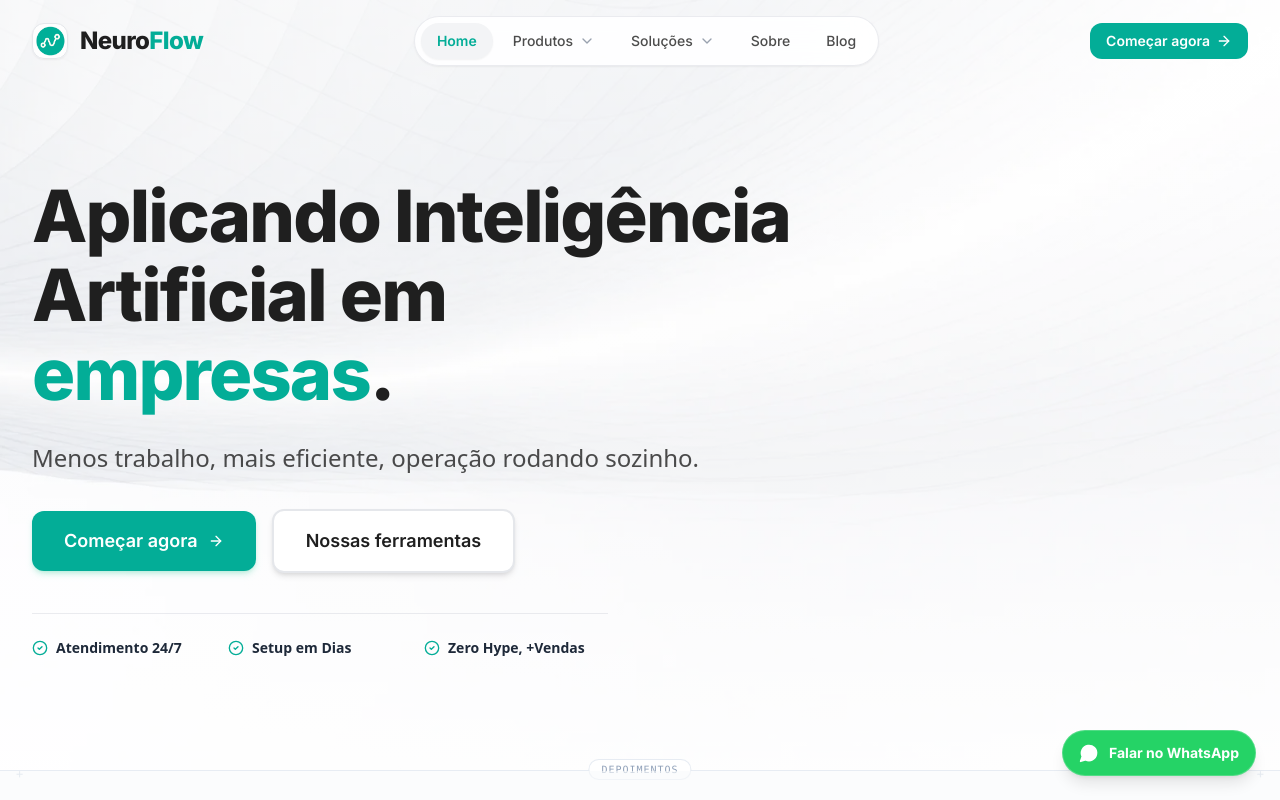
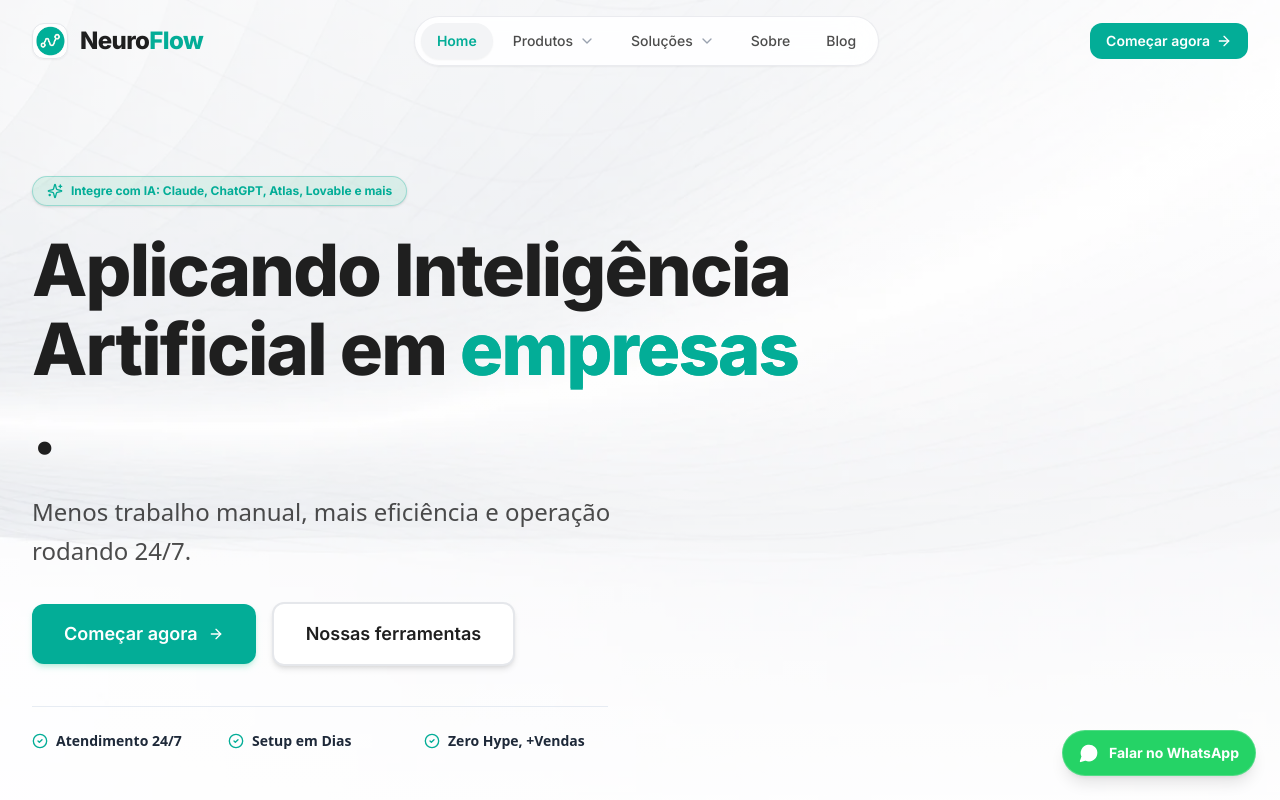
Before and after one commit to gdeschampss/neuroflowWebsite, a Next.js app: page / in a window 1280 px wide. Shown: the top 800 px of the page. Built offline with nearby package versions, Linux system fonts and the light colour scheme; a web font is replaced by a local one.

Commit message:
feat: add TextShimmer effect to word empresas in Hero H1 title

```diff
--- a/components/home/Hero.tsx
+++ b/components/home/Hero.tsx
@@ -4,7 +4,8 @@ import React from 'react';
 import Image from 'next/image';
 import { motion } from 'framer-motion';
 import { Button, FORM_URL } from '@/components/ui/Button';
-import { CheckCircle2 } from 'lucide-react';
+import { CheckCircle2, Sparkles } from 'lucide-react';
+import { TextShimmer } from '@/components/ui/text-shimmer';
 
 export const Hero = () => {
   return (
@@ -19,20 +20,38 @@ export const Hero = () => {
           priority
         />
         {/* Subtle overlay gradient to ensure high readability */}
-        <div className="absolute inset-0 bg-gradient-to-b from-white/70 via-white/40 to-white/90" />
+        <div className="absolute inset-0 bg-gradient-to-b from-white/70 via-white/40 to-white/95" />
       </div>
 
       <div className="max-w-7xl mx-auto px-4 sm:px-6 lg:px-8 relative z-10 w-full">
         <div className="max-w-3xl flex flex-col items-start text-left">
 
-          {/* H1 Title */}
+          {/* AbacatePay Inspired Top Pill Badge */}
+          <motion.div
+            initial={{ opacity: 0, y: 16 }}
+            animate={{ opacity: 1, y: 0 }}
+            transition={{ duration: 0.5 }}
+            className="inline-flex items-center gap-2 px-3.5 py-1.5 rounded-full bg-emerald-500/10 border border-[#03AD97]/30 text-[#03AD97] text-xs font-bold mb-6 shadow-sm"
+          >
+            <Sparkles className="w-4 h-4 text-[#03AD97]" />
+            <span>Integre com IA: Claude, ChatGPT, Atlas, Lovable e mais</span>
+          </motion.div>
+
+          {/* H1 Title with Text Shimmer on 'empresas' */}
           <motion.h1
             initial={{ opacity: 0, y: 24 }}
             animate={{ opacity: 1, y: 0 }}
             transition={{ duration: 0.6, ease: [0.16, 1, 0.3, 1] }}
             className="text-4xl sm:text-6xl lg:text-7xl font-extrabold text-[#1F1F1F] tracking-tight leading-[1.1] mb-6"
           >
-            Aplicando Inteligência Artificial em <span className="text-[#03AD97]">empresas</span>.
+            Aplicando Inteligência Artificial em{' '}
+            <TextShimmer
+              as="span"
+              duration={2.2}
+              className="font-extrabold [--base-color:#03AD97] [--base-gradient-color:#6ee7b7] text-[#03AD97]"
+            >
+              empresas
+            </TextShimmer>.
           </motion.h1>
 
           {/* H2 / Subtitle */}
@@ -42,7 +61,7 @@ export const Hero = () => {
             transition={{ duration: 0.6, delay: 0.12, ease: [0.16, 1, 0.3, 1] }}
             className="text-lg sm:text-2xl text-[#1F1F1F]/80 font-medium leading-relaxed mb-8 max-w-2xl font-sans"
           >
-            Menos trabalho, mais eficiente, operação rodando sozinho.
+            Menos trabalho manual, mais eficiência e operação rodando 24/7.
           </motion.p>
 
           {/* Action CTAs */}
@@ -61,7 +80,7 @@ export const Hero = () => {
           </motion.div>
 
           {/* Trust Badges */}
-          <div className="grid grid-cols-3 gap-3 pt-6 border-t border-gray-200/80 w-full max-w-xl">
+          <div className="grid grid-cols-3 gap-3 pt-6 border-t border-slate-200/80 w-full max-w-xl">
             <div className="flex items-center gap-2 text-xs sm:text-sm font-semibold text-gray-800 font-sans">
               <CheckCircle2 className="w-4 h-4 text-[#03AD97] shrink-0" />
               <span>Atendimento 24/7</span>
--- /dev/null
+++ b/components/ui/text-shimmer.tsx
@@ -0,0 +1,53 @@
+'use client';
+
+import React, { useMemo, type JSX } from 'react';
+import { motion } from 'framer-motion';
+import { cn } from '@/lib/utils';
+
+interface TextShimmerProps {
+  children: string;
+  as?: React.ElementType;
+  className?: string;
+  duration?: number;
+  spread?: number;
+}
+
+export function TextShimmer({
+  children,
+  as: Component = 'span',
+  className,
+  duration = 2,
+  spread = 2,
+}: TextShimmerProps) {
+  const MotionComponent = motion(Component as keyof JSX.IntrinsicElements);
+
+  const dynamicSpread = useMemo(() => {
+    return children.length * spread;
+  }, [children, spread]);
+
+  return (
+    <MotionComponent
+      className={cn(
+        'relative inline-block bg-[length:250%_100%,auto] bg-clip-text',
+        'text-transparent [--base-color:#03AD97] [--base-gradient-color:#6ee7b7]',
+        '[--bg:linear-gradient(90deg,#0000_calc(50%-var(--spread)),var(--base-gradient-color),#0000_calc(50%+var(--spread)))] [background-repeat:no-repeat,padding-box]',
+        className
+      )}
+      initial={{ backgroundPosition: '100% center' }}
+      animate={{ backgroundPosition: '0% center' }}
+      transition={{
+        repeat: Infinity,
+        duration,
+        ease: 'linear',
+      }}
+      style={
+        {
+          '--spread': `${dynamicSpread}px`,
+          backgroundImage: `var(--bg), linear-gradient(var(--base-color), var(--base-color))`,
+        } as React.CSSProperties
+      }
+    >
+      {children}
+    </MotionComponent>
+  );
+}
--- /dev/null
+++ b/lib/utils.ts
@@ -0,0 +1,6 @@
+import { clsx, type ClassValue } from 'clsx';
+import { twMerge } from 'tailwind-merge';
+
+export function cn(...inputs: ClassValue[]) {
+  return twMerge(clsx(inputs));
+}
```
